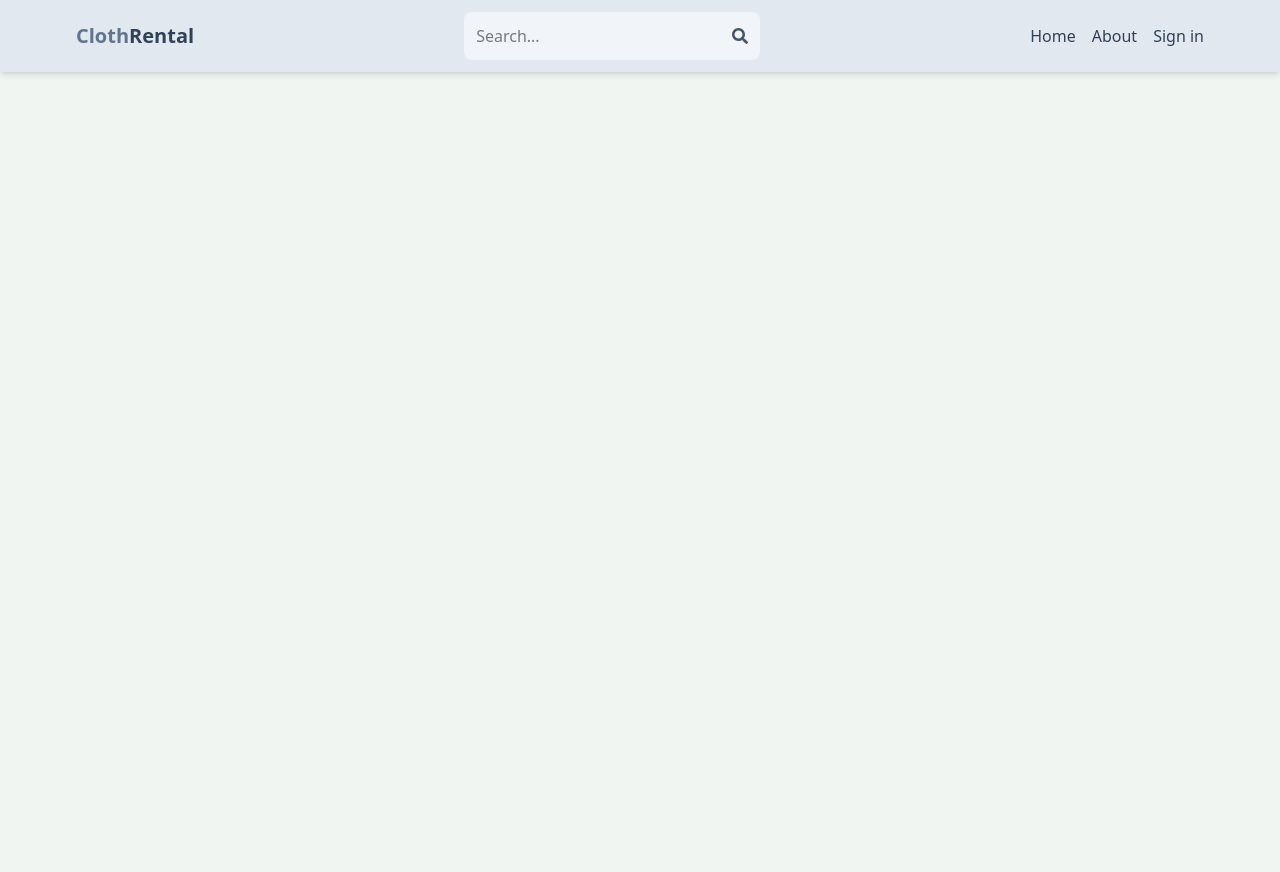
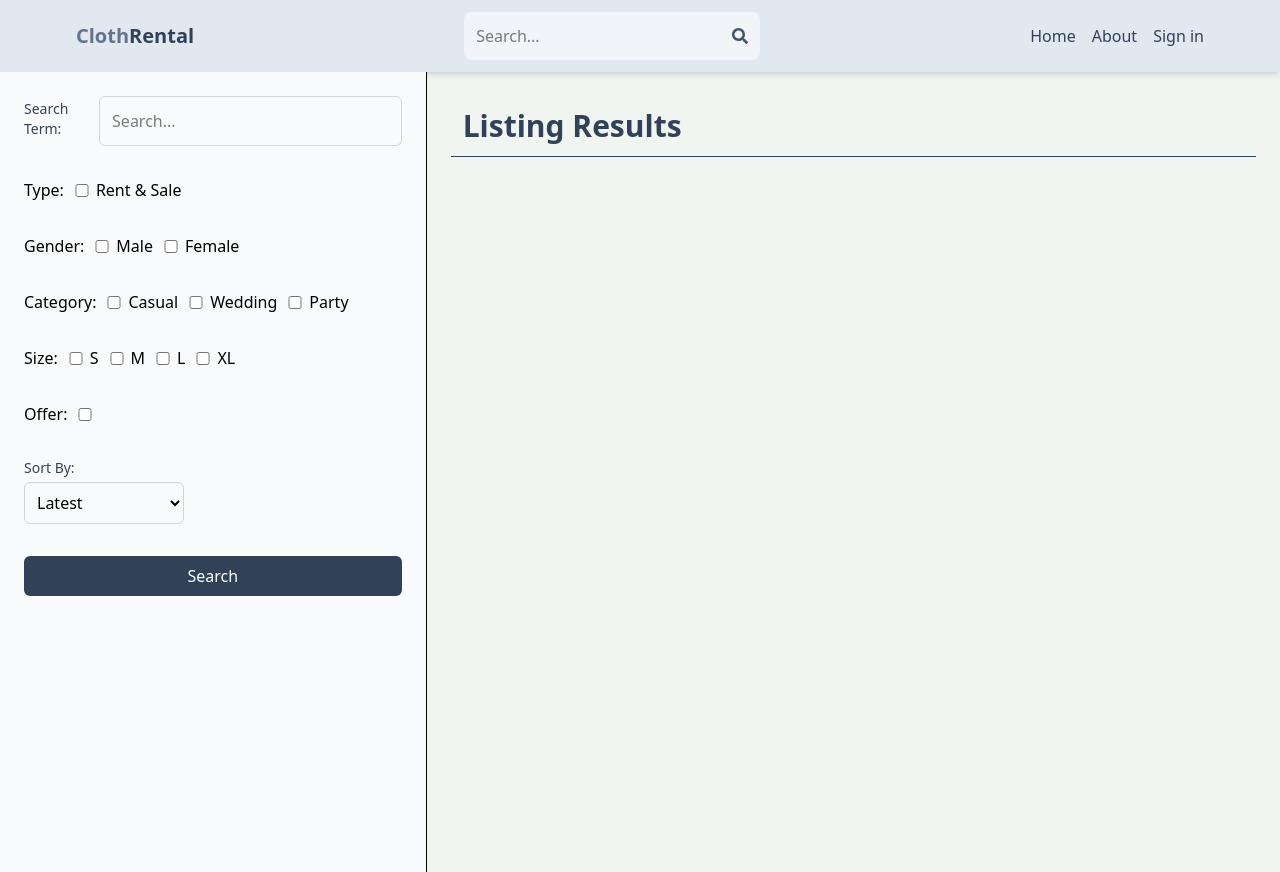
Before and after one commit to rana8aaskar/Cloth-renting, a React (Vite) app in the folder client/: page /search in a window 1280 px wide. Before the commit the page ends 800 px from the top, so only its background shows below. Built offline with nearby package versions, Linux system fonts and the light colour scheme; no server answers.

Commit message:
added search flitering option

```diff
--- a/client/src/App.jsx
+++ b/client/src/App.jsx
@@ -10,6 +10,7 @@ import PrivateRoute from './components/PrivateRoute'
 import CreateListing from './pages/CreateListing'
 import UpdateListing from './pages/UpdateListing'
 import Listing from './pages/Listing'
+import Search from './pages/Search'
 
 function App() {
   return (
@@ -20,6 +21,7 @@ function App() {
     <Route path='/sign-in' element= {<SignIn/>}/>
     <Route path='/sign-up' element= {<SignUp/>}/>
     <Route path='/listing/:listingId' element= {<Listing/>}/>
+    <Route path='/search' element= {<Search/>}/>
 
 
     <Route  element= {<PrivateRoute/>}>
--- /dev/null
+++ b/client/src/pages/Search.jsx
@@ -0,0 +1,113 @@
+import React from 'react';
+
+function Search() {
+  return (
+    <div className="flex flex-col md:flex-row min-h-screen">
+      {/* Search Panel */}
+      <div className="w-full md:w-1/3 border-b md:border-b-0 md:border-r p-6 bg-gray-50">
+        <form className="flex flex-col gap-8">
+          {/* Search Term */}
+          <div className='flex items-center gap-2'>
+            <label htmlFor="searchTerm" className="block text-sm font-medium text-gray-700 mb-1">
+              Search Term:
+            </label>
+            <input
+              type="text"
+              id="searchTerm"
+              placeholder="Search..."
+              className="w-full border border-gray-300 rounded-md p-3 focus:outline-none focus:ring-2 focus:ring-blue-400"
+            />
+          </div>
+
+          {/* Type Filter */}
+          <div className='flex gap-2 flex-wrap items-center'>
+            <label>Type:</label>
+            <div className="flex items-center gap-1">
+              <input type="checkbox" id='all' className='w-5' />
+              <span>Rent & Sale</span>
+            </div>
+          </div>
+
+          {/* Gender Filter */}
+          <div className='flex gap-2 flex-wrap items-center'>
+            <label>Gender:</label>
+            <div className="flex items-center gap-1">
+              <input type="checkbox" id='m' className='w-5' />
+              <span>Male</span>
+            </div>
+            <div className="flex items-center gap-1">
+              <input type="checkbox" id='f' className='w-5' />
+              <span>Female</span>
+            </div>
+          </div>
+
+          {/* Category Filter */}
+          <div className='flex gap-2 flex-wrap items-center'>
+            <label>Category:</label>
+            <div className="flex items-center gap-1">
+              <input type="checkbox" id='casual' className='w-5' />
+              <span>Casual</span>
+            </div>
+            <div className="flex items-center gap-1">
+              <input type="checkbox" id='wedding' className='w-5' />
+              <span>Wedding</span>
+            </div>
+            <div className="flex items-center gap-1">
+              <input type="checkbox" id='party' className='w-5' />
+              <span>Party</span>
+            </div>
+          </div>
+
+          {/* Size Filter */}
+          <div className='flex gap-2 flex-wrap items-center'>
+            <label>Size:</label>
+            {['S', 'M', 'L', 'XL'].map(size => (
+              <div key={size} className="flex items-center gap-1">
+                <input type="checkbox" id={size} className='w-5' />
+                <span>{size}</span>
+              </div>
+            ))}
+          </div>
+
+          {/* Offer Filter */}
+          <div className='flex items-center gap-2'>
+            <label>Offer:</label>
+            <input type="checkbox" id="offer" className="w-5" />
+          </div>
+
+          {/* Sort Filter */}
+          <div className="flex flex-col gap-1">
+            <label htmlFor="sort" className="text-sm font-medium text-gray-700">
+              Sort By:
+            </label>
+            <select
+              id="sort"
+              className="border border-gray-300 rounded-md p-2 w-40"
+            >
+              <option value="createdAt-desc">Latest</option>
+              <option value="createdAt-asc">Oldest</option>
+              <option value="regularPrice-asc">Price Low to High</option>
+              <option value="regularPrice-desc">Price High to Low</option>
+            </select>
+          </div>
+
+          {/* Submit Button */}
+          <button
+            type="submit"
+            className="bg-slate-700 text-white py-2 px-4 rounded-md hover:bg-blue-700 transition"
+          >
+            Search
+          </button>
+        </form>
+      </div>
+
+      {/* Listing Results Panel */}
+      <div className="w-full md:w-2/3 p-6">
+        <h1 className="text-3xl font-semibold border-b p-3 text-slate-700 mb-4">Listing Results</h1>
+        {/* Listings would go here */}
+      </div>
+    </div>
+  );
+}
+
+export default Search;
```
